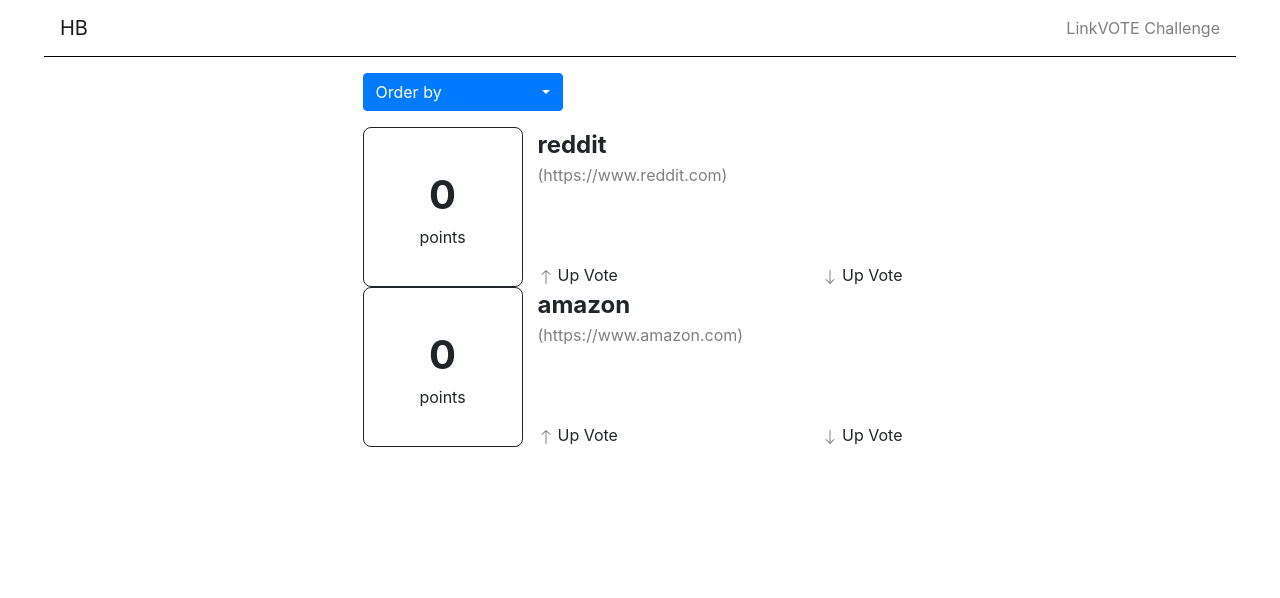
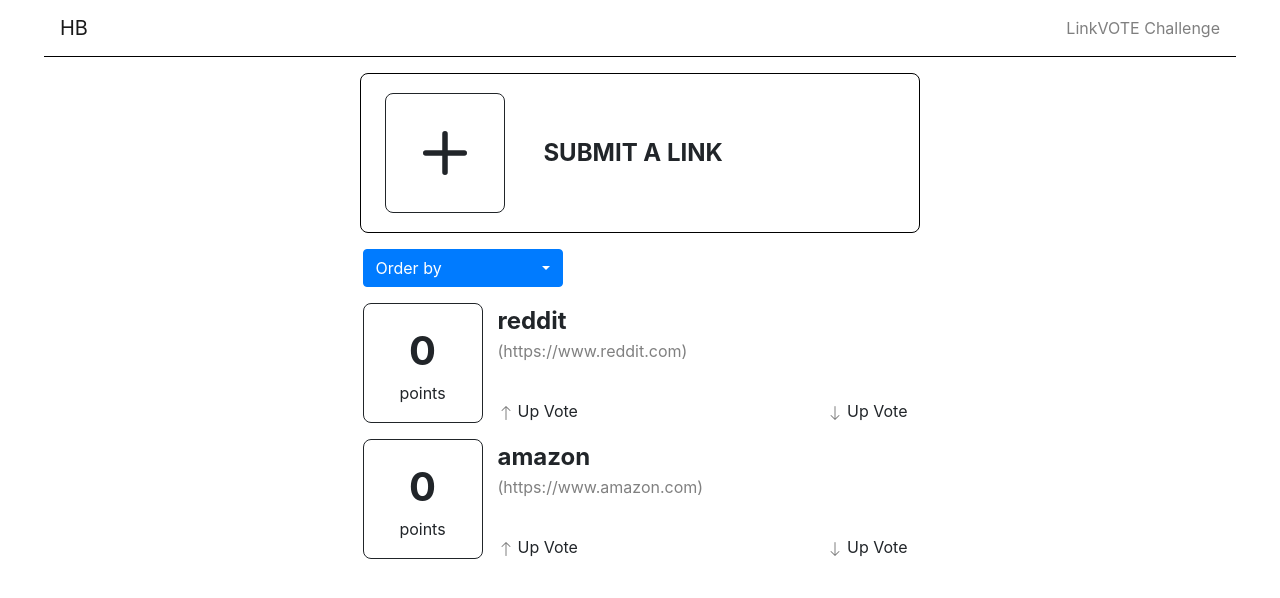
Before and after one commit to cankulpedin/hb_challenge, a React app: page / in a window 1280 px wide. Shown: the top 598 px of the page. Built offline with nearby package versions, Linux system fonts and the light colour scheme.

Commit message:
add submit link button

```diff
--- a/src/common/i18n/languages/en.ts
+++ b/src/common/i18n/languages/en.ts
@@ -5,4 +5,5 @@
   order_by: "Order by",
   most_voted: "Most Voted (Z->A)",
   less_voted: "Less Voted (A->Z)",
+  submit_a_link: "SUBMIT A LINK",
 };
--- a/src/components/List/List.tsx
+++ b/src/components/List/List.tsx
@@ -66,6 +66,7 @@
   };
 
   return (
+    <Container>
       <StyledListContainer>
         <Dropdown />
         {sortedConnections.map((connection: connection, index: number) => (
@@ -91,5 +92,6 @@
           />
         ))}
       </StyledListContainer>
+    </Container>
   );
 };
--- a/src/components/List/ListItem.tsx
+++ b/src/components/List/ListItem.tsx
@@ -8,6 +8,10 @@
 const StyletListItem = styled(ListGroup.Item)`
   padding: 0;
   border: none;
+  max-height: 160px;
+  width: 560px;
+  max-width: 560px;
+  margin-top: 16px;
 `;
 
 const StyledListContainer = styled(Container)``;
@@ -15,8 +19,8 @@
 const StyledListColumnPoints = styled(Col)`
   border: 1px solid;
   border-radius: 8px;
-  max-width: 160px;
-  height: 160px;
+  max-width: 120px;
+  height: 120px;
   justify-content: center;
   align-items: center;
   display: flex;
--- /dev/null
+++ b/src/components/add_connection/AddConnection.tsx
@@ -0,0 +1,69 @@
+import React, { FC } from "react";
+import styled from "styled-components";
+import { useTranslation } from "react-i18next";
+import { Container, Row, Col } from "react-bootstrap";
+import { Plus } from "react-bootstrap-icons";
+import { useHistory } from "react-router-dom";
+import ROUTE_NAMES from "../../routes/routeNames";
+
+const StyledAddConnectionContainer = styled(Container)`
+  margin-top: 16px;
+  height: 160px;
+  width: 560px;
+  max-width: 560px;
+  border: 1px solid black;
+  border-radius: 8px;
+`;
+
+const StyledMainRow = styled(Row)`
+  height: 100%;
+  display: flex;
+  align-items: center;
+  cursor: pointer;
+`;
+
+const StyledIconColumn = styled(Col)`
+  width: 30%;
+`;
+
+const StyledIconContainer = styled(Container)`
+  border: 1px solid;
+  border-radius: 8px;
+  max-width: 120px;
+  height: 120px;
+`;
+
+const StyledTextColumn = styled(Col)`
+  display: flex;
+  text-align: center;
+  min-width: 70%;
+  font-weight: bold;
+  font-size: 24px;
+`;
+
+const StyledPlus = styled(Plus)`
+  height: 100%;
+  width: 100%;
+`;
+
+export const AddConnection: FC = () => {
+  const { t } = useTranslation();
+  const history = useHistory();
+
+  const handleSubmitLink = () => {
+    history.push(ROUTE_NAMES.ADD_CONNECTION);
+  };
+
+  return (
+    <StyledAddConnectionContainer>
+      <StyledMainRow onClick={handleSubmitLink}>
+        <StyledIconColumn>
+          <StyledIconContainer>
+            <StyledPlus />
+          </StyledIconContainer>
+        </StyledIconColumn>
+        <StyledTextColumn>{t("submit_a_link")}</StyledTextColumn>
+      </StyledMainRow>
+    </StyledAddConnectionContainer>
+  );
+};
--- a/src/routes/Routes.tsx
+++ b/src/routes/Routes.tsx
@@ -1,18 +1,17 @@
 import React, { FC } from "react";
 import { Switch, Route } from "react-router-dom";
-import { Container } from "react-bootstrap";
 
 import ROUTE_NAMES from "./routeNames";
 
 import { List } from "../components/List/List";
+import { AddConnection } from "../components/add_connection/AddConnection";
 
 export const Routes: FC = () => {
   return (
     <Switch>
       <Route exact path={ROUTE_NAMES.ROOT}>
-        <Container>
-          <List />
-        </Container>
+        <AddConnection />
+        <List />
       </Route>
       <Route exact path={ROUTE_NAMES.ADD_CONNECTION}>
         ADD_CONNECTION
```
Lines whose indentation alone changed are shown as unchanged.
